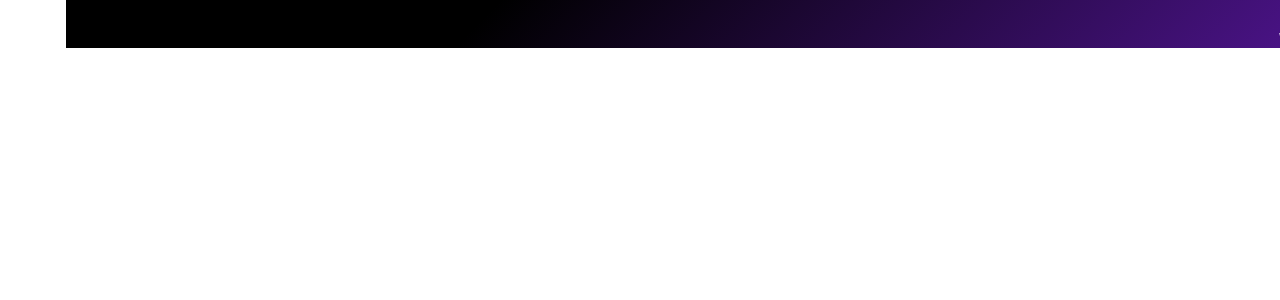
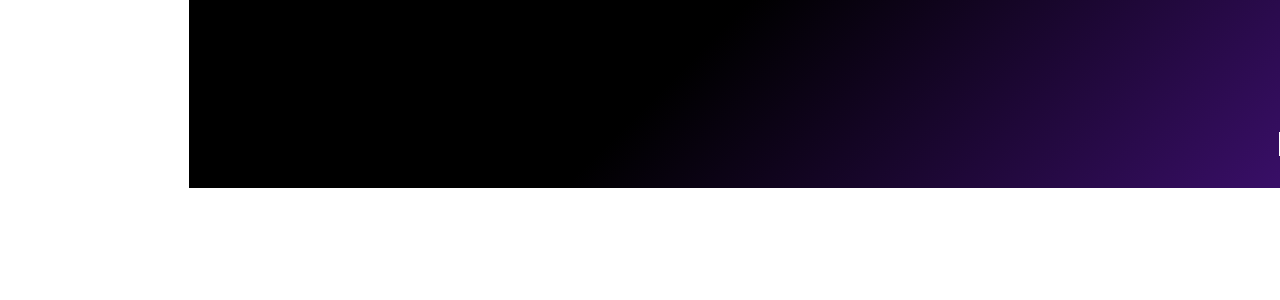
Before and after one commit to hastikm/tools-km, a React (Vite) app: page / in a window 1280 px wide. Shown: the top 300 px of the page. Built offline with nearby package versions, Linux system fonts and the light colour scheme.

Commit message:
nav bar work

```diff
--- a/package.json
+++ b/package.json
@@ -12,7 +12,8 @@
   "dependencies": {
     "json-server": "^1.0.0-beta.3",
     "react": "^19.1.1",
-    "react-dom": "^19.1.1"
+    "react-dom": "^19.1.1",
+    "react-icons": "^5.5.0"
   },
   "devDependencies": {
     "@eslint/js": "^9.33.0",
--- a/src/components/navbar.jsx
+++ b/src/components/navbar.jsx
@@ -1,13 +1,48 @@
 import React from 'react';
+import mainicon from '../assets/icons/tools.png';
+import { FaSearch } from "react-icons/fa";
+import { GiHamburgerMenu } from "react-icons/gi";
 
 const Navbar = () => {
   return (
+    <div className="container mx-auto px-6">
+      <div className="grid grid-cols-1 lg:grid-cols-2 items-center Byekan text-[25px] cursor-pointer gap-4 h-36 relative">
 
-    <div className='w-full h-16  '>
-    <h1>hasti</h1>
-    <h2>welcome</h2>
+        {/* ستون اول: لوگو + nav items */}
+        <div className="flex items-center gap-12">
+          {/* لوگو */}
+          <div className="flex items-center gap-4">
+            <h1 className="font-semibold text-green-300 custom-shadow">Km Tools</h1>
+            <img src={mainicon} alt="header icon" width={60} className='max-lg:my-10' />
+          </div>
+
+          {/* آیتم‌های منو فقط دسکتاپ */}
+          <div className="flex gap-6 lg:flex hidden">
+            <p className="hover:text-green-500">خانه</p>
+            <p className="hover:text-green-500">دسته‌بندی‌ها</p>
+          </div>
+        </div>
+
+        {/* ستون دوم: سرچ‌بار */}
+        <div className="w-full border-b-2 border-white mt-4 md:mt-0 flex items-center justify-between text-[19px]">
+          <input
+            type="text"
+            placeholder="دنبال چه ابزاری هستید؟"
+            className="bg-transparent w-full outline-none focus:border-blue-400 transition-colors duration-300"
+          />
+          <div className="hover:text-green-500 ml-3">
+            <FaSearch />
+          </div>
+        </div>
+
+        {/* منوی همبرگری در سمت چپ صفحه برای lg و پایین */}
+        <div className="lg:hidden absolute left-0 top-1/2 transform -translate-y-1/2 text-3xl cursor-pointer px-6">
+          <GiHamburgerMenu />
+        </div>
+
+      </div>
     </div>
-  )
-}
+  );
+};
 
-export default Navbar
+export default Navbar;
--- a/src/index.css
+++ b/src/index.css
@@ -45,3 +45,11 @@
     background-position: 0% 50%;
   }
 }
+
+
+@layer utilities{
+
+  .custom-shadow{
+   box-shadow: rgba(0, 129, 69, 0.25) 0px 25px 50px -12px;
+  }
+}
--- a/src/pages/home/Home.jsx
+++ b/src/pages/home/Home.jsx
@@ -1,7 +1,7 @@
 // Home.jsx
 import React from "react";
 import Navbar from "../../components/navbar";
-import Example from "../../components/Example";
+import Example from "../../components/example";
 const Home = () => {
   return (
     <Example>
```
Also changed, not shown: src/assets/icons/tools.png (added), 1 other file (tests, documents, lock files or other folders).
